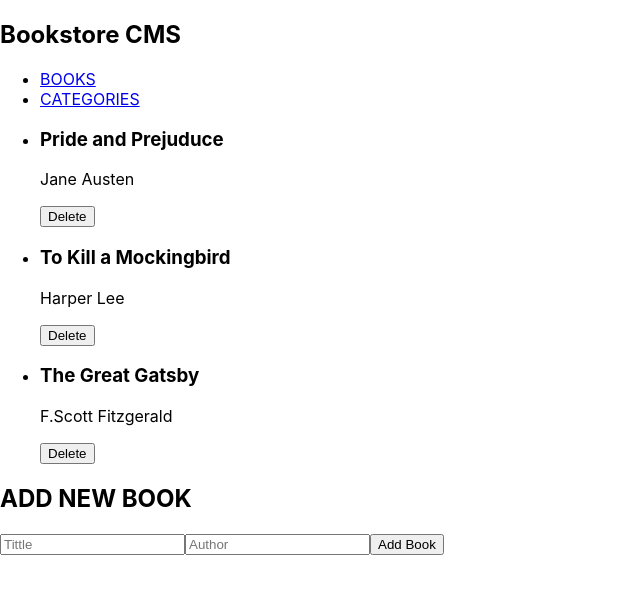
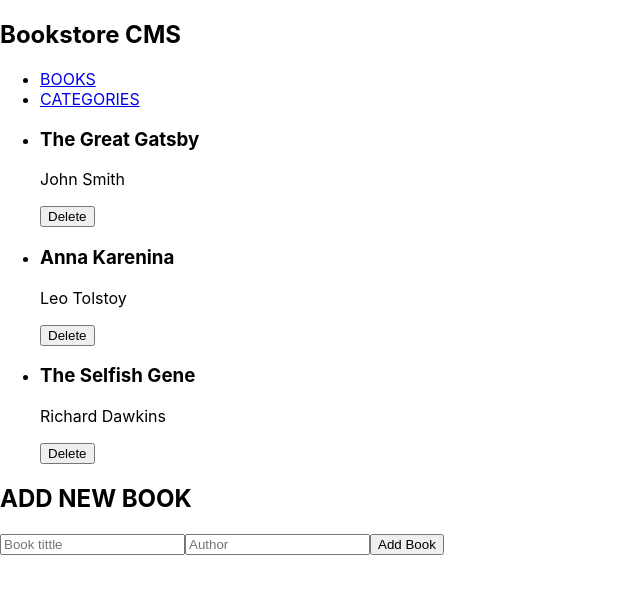
Before and after one commit to DianaBeki/Bookstore, a React (Create React App) app: page / in a window 1280 px wide. Shown: the top 594 px of the page, without its empty margins (0-640 px from the left). Built offline with nearby package versions, Linux system fonts and the light colour scheme.

Commit message:
Connect react a d redux

```diff
--- a/src/components/Book.js
+++ b/src/components/Book.js
@@ -1,20 +1,37 @@
 import PropTypes from 'prop-types';
 import React from 'react';
+import { useDispatch } from 'react-redux';
+import { removeBook } from '../redux/books/booksSlice';
+import Button from './Button';
 
-function Book({ tittle, author }) {
+function Book({ id, title, author }) {
+  const dispatch = useDispatch();
+
+  const handleDelete = () => {
+    // Dispatch the removeBook action with the book ID
+    dispatch(removeBook(id));
+  };
+
   return (
     <li>
-      <div className="bookstore">
-        <h3>{tittle}</h3>
+      <div className="book">
+        <h3>{title}</h3>
         <p>{author}</p>
-        <button type="button" className="deleteBtn">Delete</button>
+        <Button
+          type="button"
+          onClick={handleDelete}
+          btnValue="Delete"
+          btnName="remove"
+        />
       </div>
     </li>
   );
 }
+
 export default Book;
 
 Book.propTypes = {
-  tittle: PropTypes.string.isRequired,
+  title: PropTypes.string.isRequired,
   author: PropTypes.string.isRequired,
+  id: PropTypes.string.isRequired,
 };
--- a/src/components/BookForm.js
+++ b/src/components/BookForm.js
@@ -1,13 +1,48 @@
-import React from 'react';
+import React, { useState } from 'react';
+import { useDispatch } from 'react-redux';
+import { nanoid } from '@reduxjs/toolkit';
+import { addBook } from '../redux/books/booksSlice';
+import Button from './Button';
 
 function BookForm() {
+  const dispatch = useDispatch();
+  const [title, setTitle] = useState('');
+  const [author, setAuthor] = useState('');
+
+  const onTitleChange = (e) => setTitle(e.target.value);
+  const onAuthorChange = (e) => setAuthor(e.target.value);
+
+  const saveBook = (e) => {
+    e.preventDefault();
+    if (title && author) {
+      dispatch(addBook({
+        item_id: nanoid(),
+        title,
+        author,
+      }));
+      setTitle('');
+      setAuthor('');
+    }
+  };
   return (
     <div>
-      <h2 className="form-heading">ADD NEW BOOK</h2>
-      <form className="form-input">
-        <input type="text" id="input-tittle" placeholder="Tittle" />
-        <input type="text" id="input-author" placeholder="Author" />
-        <button type="submit">Add Book</button>
+      <h2 className="form-tittle">ADD NEW BOOK</h2>
+      <form className="book-form">
+        <input
+          type="text"
+          id="input-tittle"
+          placeholder="Book tittle"
+          value={title}
+          onChange={onTitleChange}
+        />
+        <input
+          type="text"
+          id="input-author"
+          placeholder="Author"
+          value={author}
+          onChange={onAuthorChange}
+        />
+        <Button type="submit" onClick={saveBook} btnName="Add-btn" btnValue="Add Book" />
       </form>
     </div>
   );
--- a/src/components/BookList.js
+++ b/src/components/BookList.js
@@ -1,14 +1,21 @@
 import React from 'react';
+import { useSelector } from 'react-redux';
+import BookForm from './BookForm';
 import Book from './Book';
-import BookForm from './BookForm';
 
 function Books() {
+  const { books } = useSelector((store) => store.books);
   return (
     <>
-      <ul className="title-author">
-        <Book tittle="Pride and Prejuduce" author="Jane Austen" />
-        <Book tittle="To Kill a Mockingbird" author="Harper Lee" />
-        <Book tittle="The Great Gatsby" author="F.Scott Fitzgerald" />
+      <ul className="list">
+        {books.map((book) => (
+          <Book
+            key={book.item_id}
+            id={book.item_id}
+            title={book.title}
+            author={book.author}
+          />
+        ))}
       </ul>
       <BookForm />
     </>
--- /dev/null
+++ b/src/components/Button.js
@@ -0,0 +1,18 @@
+import React from 'react';
+import PropTypes from 'prop-types';
+
+function Button({ onClick, btnName, btnValue }) {
+  return (
+    <button type="button" onClick={onClick} className={btnName}>
+      {btnValue}
+    </button>
+  );
+}
+
+Button.propTypes = {
+  btnName: PropTypes.string.isRequired,
+  btnValue: PropTypes.string.isRequired,
+  onClick: PropTypes.func.isRequired,
+};
+
+export default Button;
--- a/src/components/NavBar.js
+++ b/src/components/NavBar.js
@@ -6,7 +6,7 @@ function Navbar() {
   return (
     <nav className="navigation">
       <h1>Bookstore CMS</h1>
-      <ul className="navList">
+      <ul className="nav-list">
         <CustomLink className="books" to="/">BOOKS</CustomLink>
         <CustomLink className="category" to="/Categories">CATEGORIES</CustomLink>
       </ul>
--- a/src/redux/books/booksSlice.js
+++ b/src/redux/books/booksSlice.js
@@ -1,23 +1,45 @@
 import { createSlice } from '@reduxjs/toolkit';
 
 const initialState = {
-  books: [],
+  books:
+[
+  {
+    item_id: 'item1',
+    title: 'The Great Gatsby',
+    author: 'John Smith',
+    category: 'Fiction',
+  },
+  {
+    item_id: 'item2',
+    title: 'Anna Karenina',
+    author: 'Leo Tolstoy',
+    category: 'Fiction',
+  },
+  {
+    item_id: 'item3',
+    title: 'The Selfish Gene',
+    author: 'Richard Dawkins',
+    category: 'Nonfiction',
+  },
+],
+  isLoading: true,
 };
 
 const booksSlice = createSlice({
-  name: 'booksList',
+  name: 'books',
   initialState,
   reducers: {
     addBook: (state, action) => {
-      const book = action.payload;
-      state.books = [...state.books, book];
+      state.books.push(action.payload);
     },
     removeBook: (state, action) => {
-      const bookIdToRemove = action.payload;
-      state.books = state.books.filter((book) => book.id !== bookIdToRemove);
+      console.log(action);
+      const bookId = action.payload;
+      state.books = state.books.filter((book) => book.item_id !== bookId);
     },
   },
 });
 
 export const { addBook, removeBook } = booksSlice.actions;
+
 export default booksSlice.reducer;
--- a/src/redux/store.js
+++ b/src/redux/store.js
@@ -4,7 +4,7 @@ import categoryreducer from './categories/categoriesSlice';
 
 const store = configureStore({
   reducer: {
-    booksList: booksreducer,
+    books: booksreducer,
     category: categoryreducer,
 
   },
```
